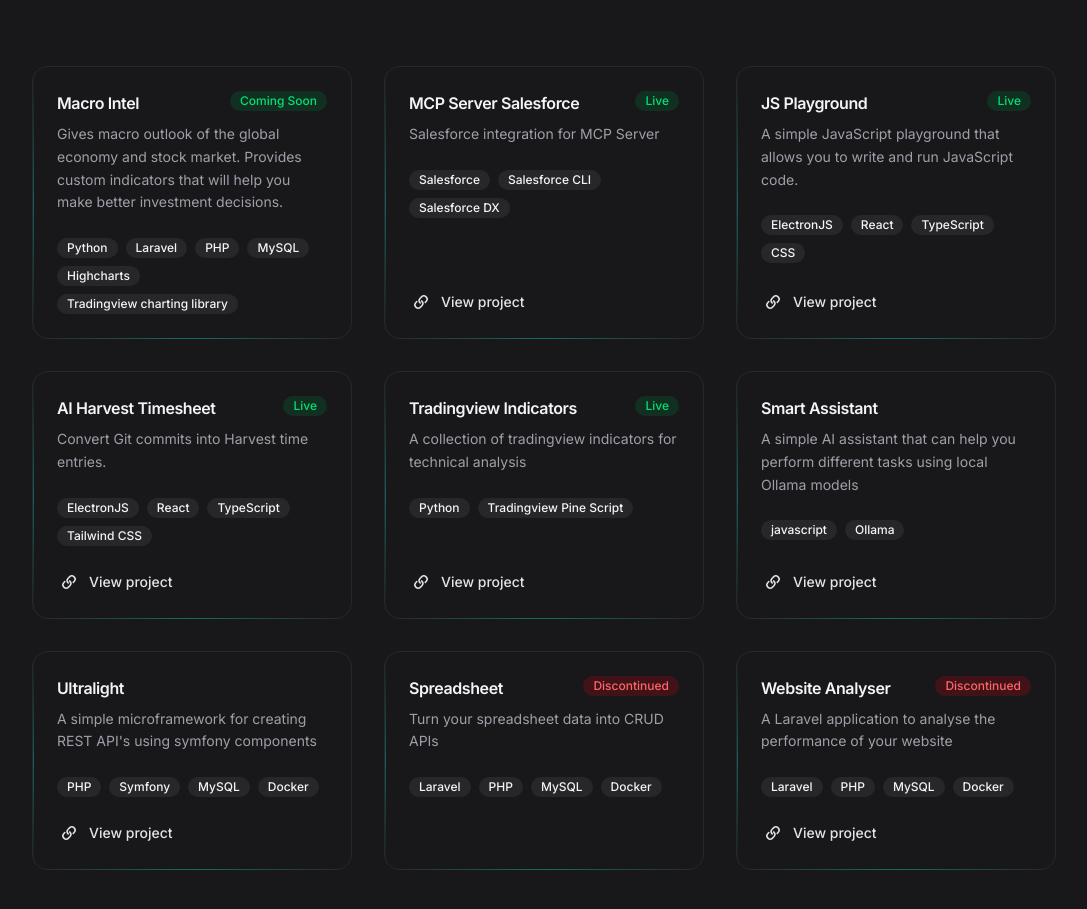
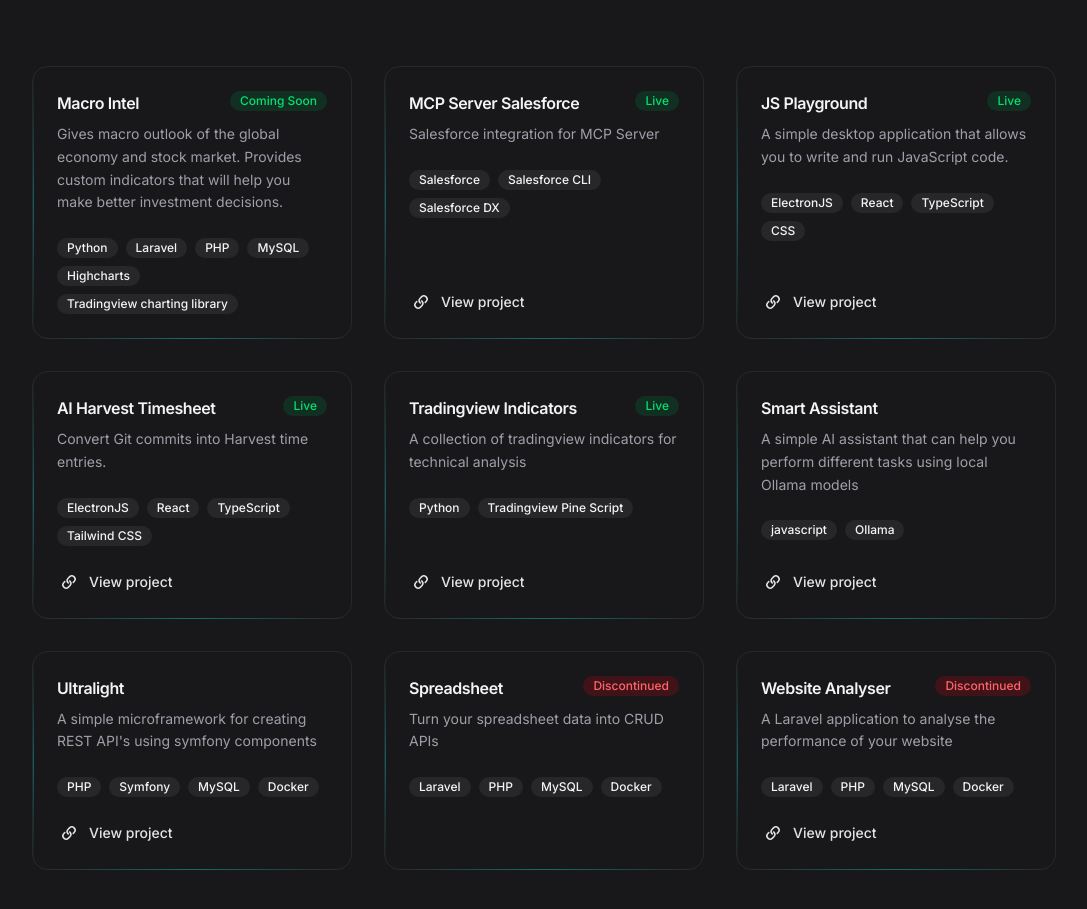
Before and after one commit to SurajAdsul/blog, a Next.js app: page /projects in a window 1280 px wide. Shown: the part 1020-1929 px from the top of the page, without its empty margins (96-1183 px from the left). Built offline with nearby package versions, Linux system fonts and the light colour scheme.

Commit message:
Update text

```diff
--- a/content/projects/data.js
+++ b/content/projects/data.js
@@ -23,7 +23,7 @@
   {
     title: "JS Playground",
     description:
-      "A simple JavaScript playground that allows you to write and run JavaScript code.",
+      "A simple desktop application that allows you to write and run JavaScript code.",
     link: "https://github.com/SurajAdsul/js-playground/releases/tag/v0.0.1",
     tech: ["ElectronJS", "React", "TypeScript", "CSS"],
     status: "Live",
```
